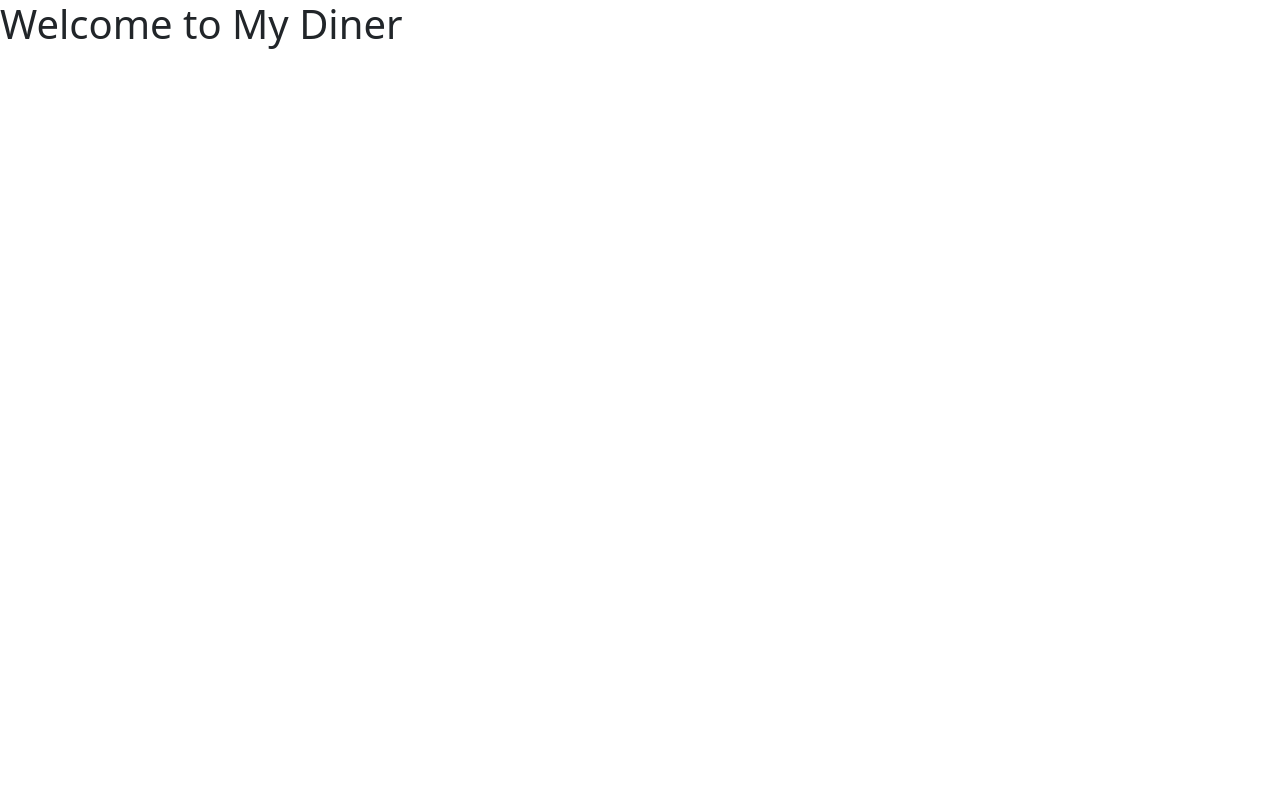
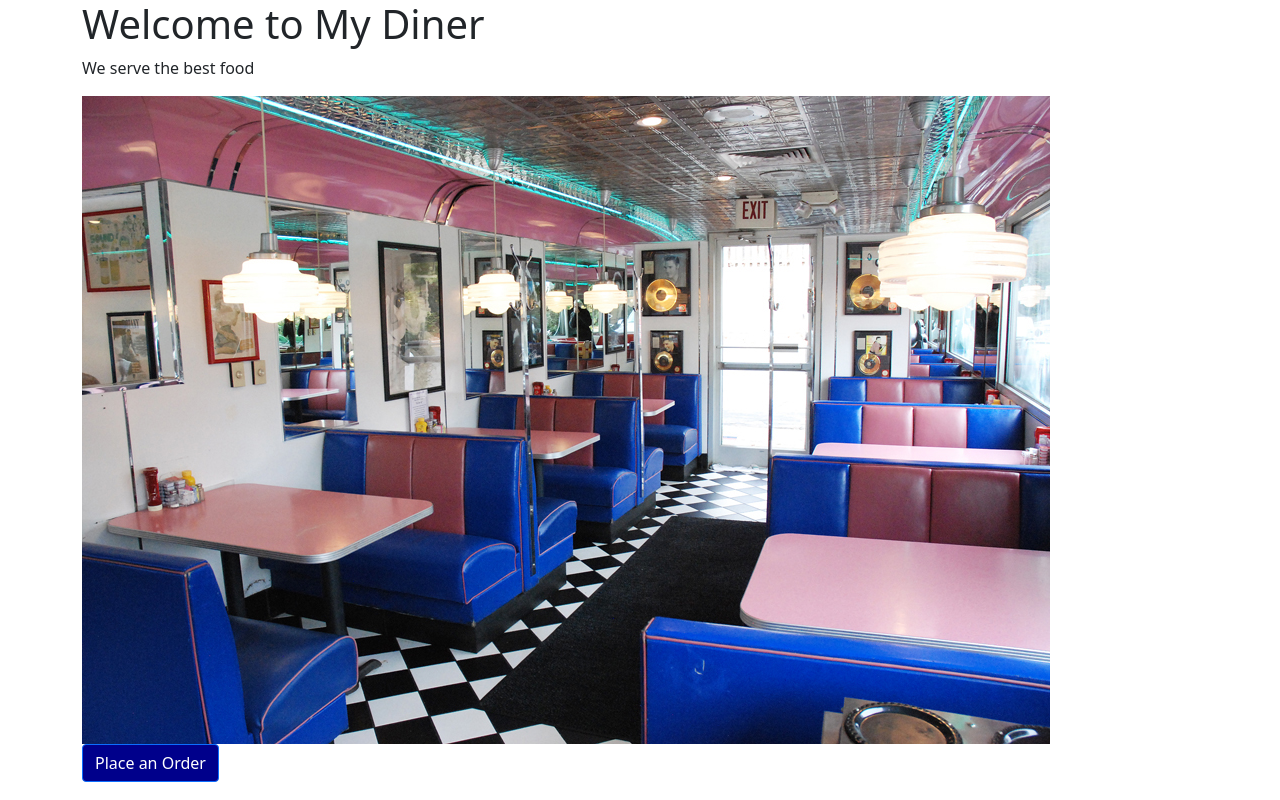
Before and after one commit to tostrander/diner-wi23, a PHP site: page /views/diner-home.html in a window 1280 px wide. Run offline with PHP 8.4, Linux system fonts and the light colour scheme.

Commit message:
Add image and button to home page

```diff
--- a/index.php
+++ b/index.php
@@ -18,6 +18,7 @@ $f3->route('GET /', function() {
     //Instantiate a view
     $view = new Template();
     echo $view->render("views/diner-home.html");
+
 });
 
 //Run Fat Free
--- /dev/null
+++ b/styles/diner-styles.css
@@ -0,0 +1,3 @@
+.btn-primary {
+    background-color: darkblue;
+}
--- a/views/diner-home.html
+++ b/views/diner-home.html
@@ -10,12 +10,21 @@
     <!-- Bootstrap CSS -->
     <link href="https://cdn.jsdelivr.net/npm/bootstrap@5.1.3/dist/css/bootstrap.min.css" rel="stylesheet" integrity="sha384-1BmE4kWBq78iYhFldvKuhfTAU6auU8tT94WrHftjDbrCEXSU1oBoqyl2QvZ6jIW3" crossorigin="anonymous">
 
+    <!-- Diner CSS -->
+    <link rel="stylesheet" href="styles/diner-styles.css">
+
     <title>My Diner</title>
 </head>
 <body>
-<h1>Welcome to My Diner</h1>
 
-
+<div class="container">
+    <h1>Welcome to My Diner</h1>
+    <p>We serve the best food</p>
+    <img src="images/diner.jpg" alt="picture of a diner">
+    <br>
+    <a type="button" class="btn btn-primary"
+       href="diner-order.html">Place an Order</a>
+</div>
 
 
 <!-- Bootstrap Bundle with Popper -->
```
Also changed, not shown: images/diner.jpg (added).
